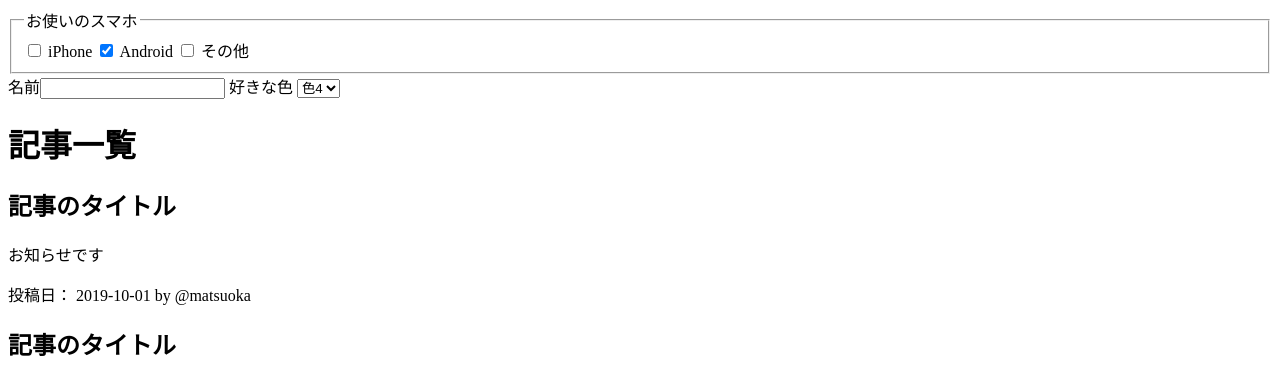
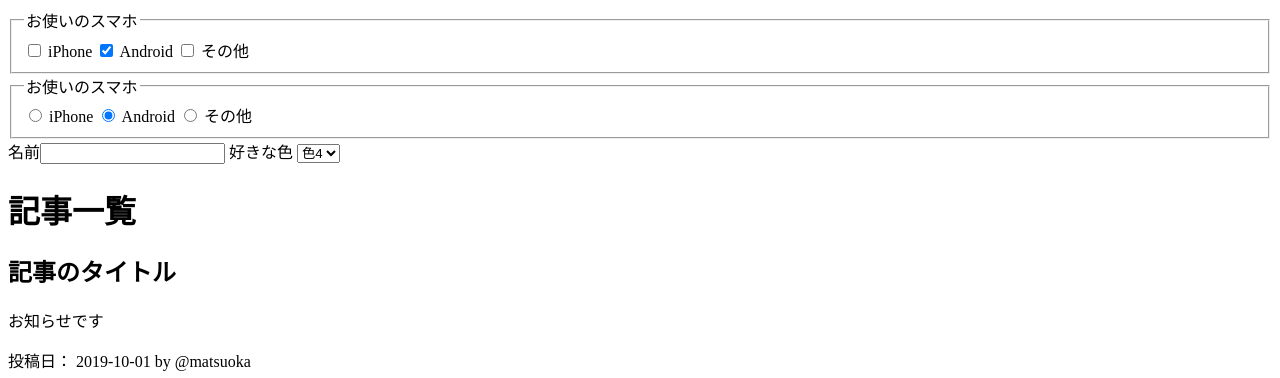
Before and after one commit to ma2ok/html_grammar, a plain HTML site: page index.html in a window 1280 px wide. Shown: the top 378 px of the page. Drawn offline with Linux system fonts and the light colour scheme.

Commit message:
ラジオボタン追加

```diff
--- a/index.html
+++ b/index.html
@@ -12,6 +12,13 @@
     <label><input type="checkbox"> iPhone</label>
     <label><input type="checkbox" checked> Android</label>
     <label><input type="checkbox"> その他</label>
+  </fieldset>
+
+  <fieldset>
+    <legend>お使いのスマホ</legend>
+    <label><input type="radio" name="phone"> iPhone</label>
+    <label><input type="radio" name="phone" checked> Android</label>
+    <label><input type="radio" name="phone"> その他</label>
   </fieldset>
 
   <label>名前<input type="text"></label>
```
